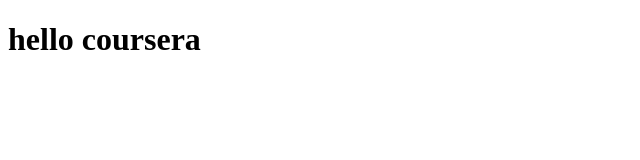
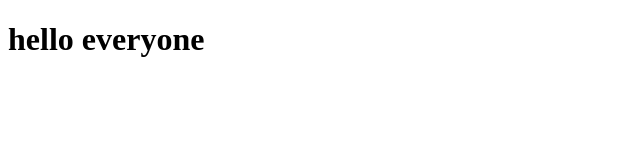
Before and after one commit to shades-8/Coursera-test, a plain HTML site: page site/index.html in a window 1280 px wide. Shown: the full height of the page, 0-640 px from the left. Drawn offline with Linux system fonts and the light colour scheme.

Commit message:
modified

```diff
--- a/site/index.html
+++ b/site/index.html
@@ -4,7 +4,7 @@
 	<title>hello coursera</title>
 </head>
 <body>
-<h1> hello coursera</h1>
+<h1> hello everyone </h1>
 
 </body>
 </html>
```
